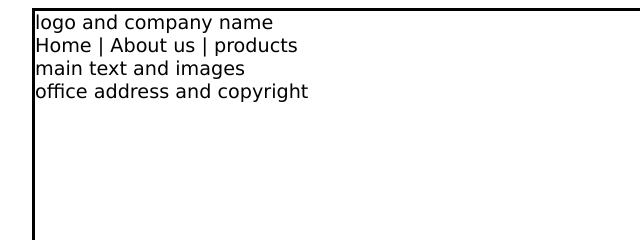
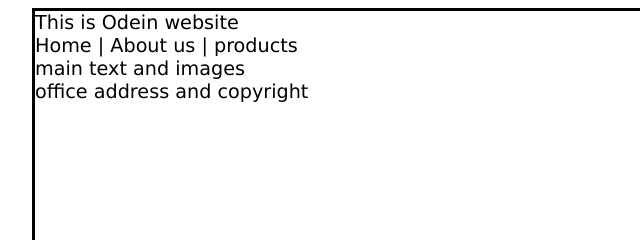
Before and after one commit to Odein99/Sample, a plain HTML site: page Index.html in a window 1280 px wide. Shown: the top 240 px of the page, 130-770 px from the left. Drawn offline with Linux system fonts and the light colour scheme.

Commit message:
Update Index.html

```diff
--- a/Index.html
+++ b/Index.html
@@ -43,7 +43,7 @@
 <body>
     <div id="wrapper">
         <header>
-            logo and company name
+          This is Odein website
         </header>
         <nav>
             Home | About us | products
```
